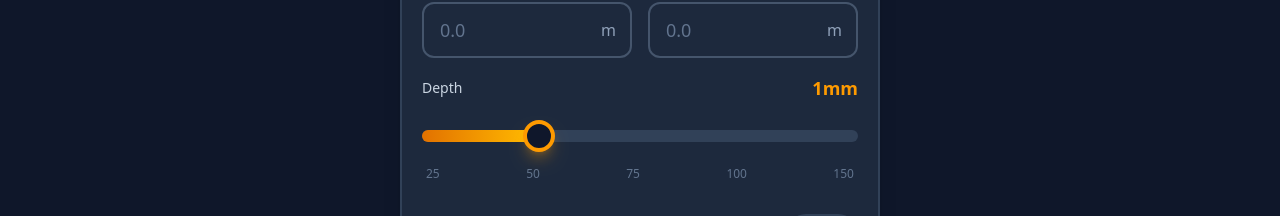
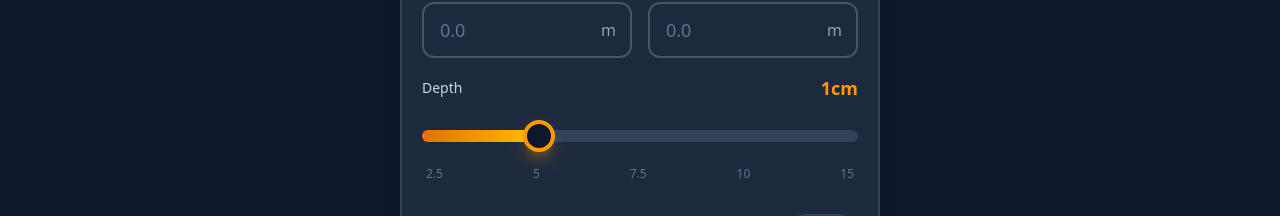
Before and after one commit to DaddyZION/gardenquote, a Next.js app: page /new-quote in a window 1280 px wide. Shown: the part 194-410 px from the top of the page. Built offline with nearby package versions, Linux system fonts and the light colour scheme.

Commit message:
mm to cm

```diff
--- a/src/app/saved-jobs/page.tsx
+++ b/src/app/saved-jobs/page.tsx
@@ -122,7 +122,7 @@ export default function SavedJobsPage() {
                     </div>
                     <div className="bg-slate-700/50 rounded-lg p-2 text-center">
                       <p className="text-xs text-slate-400">Depth</p>
-                      <p className="font-semibold text-slate-200">{quote.inputs.depth}mm</p>
+                      <p className="font-semibold text-slate-200">{quote.inputs.depth}cm</p>
                     </div>
                   </div>
 
--- a/src/components/Estimator.tsx
+++ b/src/components/Estimator.tsx
@@ -26,8 +26,8 @@ import {
   RotateCcw
 } from "lucide-react";
 
-// Depth options in mm
-const DEPTH_OPTIONS = [25, 50, 75, 100, 150];
+// Depth options in cm
+const DEPTH_OPTIONS = [2.5, 5, 7.5, 10, 15];
 
 interface SavedQuote {
   id: string;
@@ -219,7 +219,7 @@ export function Estimator({ onSaveQuote }: EstimatorProps) {
 
           <Slider
             label="Depth"
-            unit="mm"
+            unit="cm"
             value={[depthIndex]}
             onValueChange={(value) => setDepthIndex(value[0])}
             min={0}
--- a/src/utils/calculations.ts
+++ b/src/utils/calculations.ts
@@ -4,7 +4,7 @@
 export interface EstimatorInputs {
   length: number; // meters
   width: number; // meters
-  depth: number; // millimeters
+  depth: number; // centimeters
   diggingOut: boolean;
 }
 
@@ -27,10 +27,10 @@ export function calculateArea(length: number, width: number): number {
 
 /**
  * Calculate volume in cubic meters
- * Converts depth from mm to m
+ * Converts depth from cm to m
  */
-export function calculateVolume(area: number, depthMm: number): number {
-  return area * (depthMm / 1000);
+export function calculateVolume(area: number, depthCm: number): number {
+  return area * (depthCm / 100);
 }
 
 /**
```
